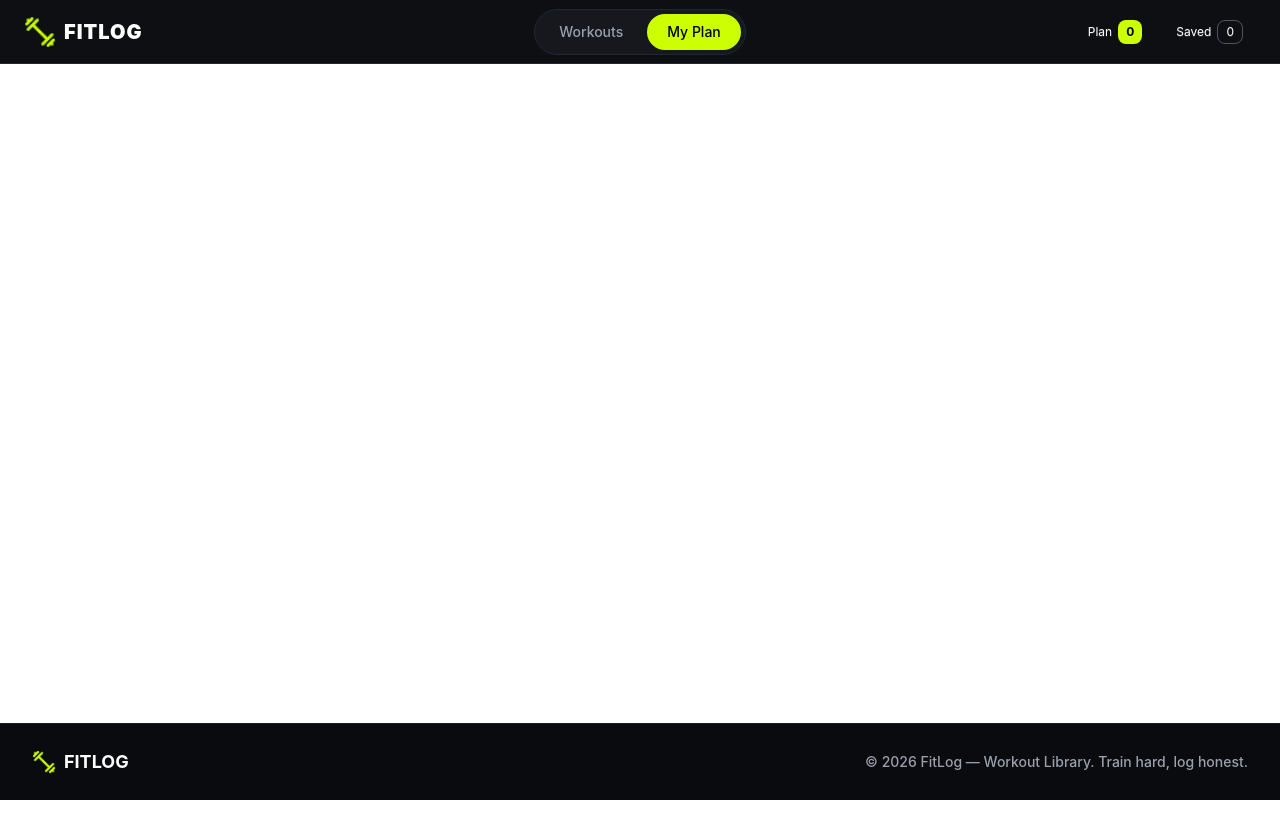
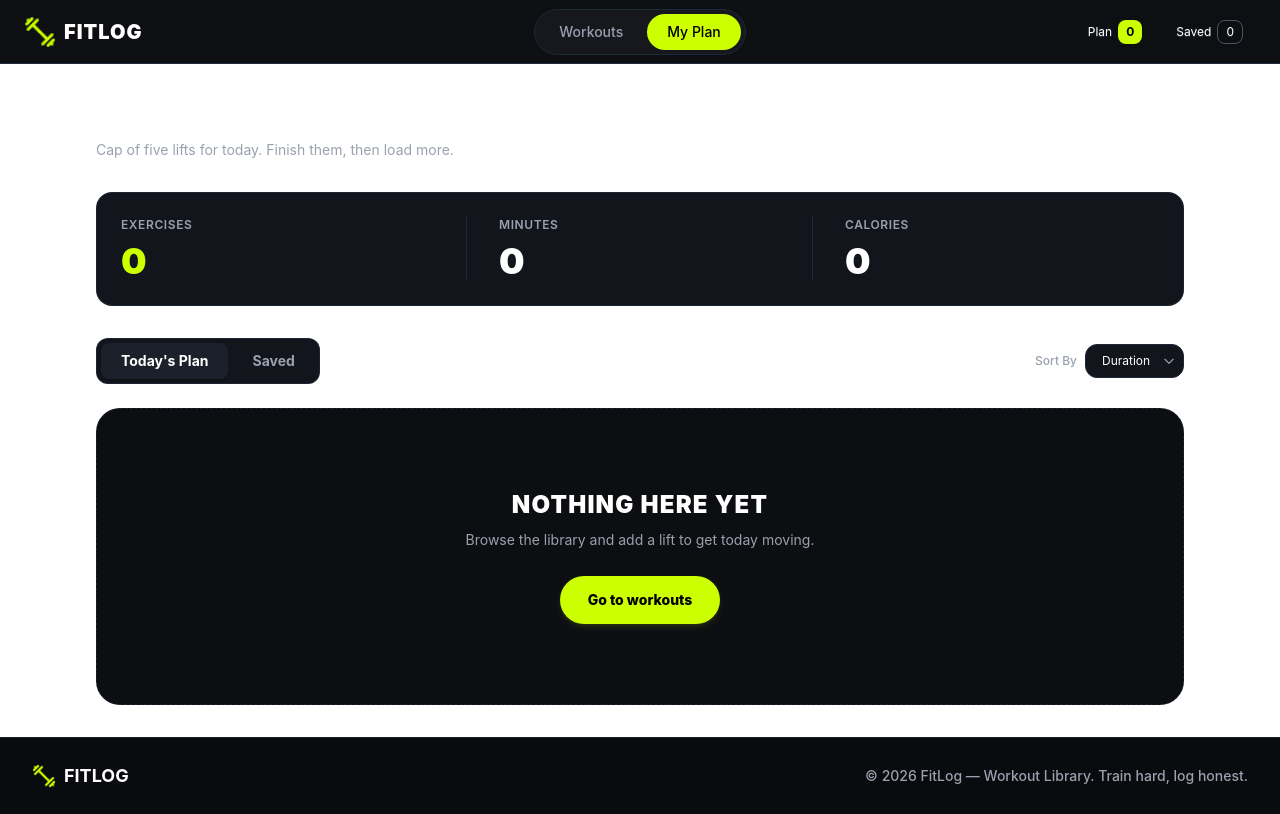
Before and after one commit to nayanhalder730/fit-log-projects, a Next.js app: page /my-plan in a window 1280 px wide. Built offline with nearby package versions, Linux system fonts and the light colour scheme.

Commit message:
my plan section ar almost creat and all functionality ar working

```diff
--- a/src/app/my-plan/page.tsx
+++ b/src/app/my-plan/page.tsx
@@ -1,22 +1,259 @@
+
 "use client";
 
-import MyPlanDetailsCard from "@/components/homePage/MyPlanDetailsCard";
 import { useWorkoutContext } from "@/contex/WorkoutContex";
+import Link from "next/link";
+import React, { useEffect, useState } from "react";
+import MyPlanDetailCard from "@/components/homePage/MyPlanDetailsCard";
 
 const MyPlanPage = () => {
-  const { todayWorkout, savedWorkout } = useWorkoutContext();
+  const {
+    todayWorkout,
+    setTodayWorkout,
+    savedWorkout,
+    setSavedWorkout,
+  } = useWorkoutContext();
 
-  console.log("Today Workout:", todayWorkout);
-  console.log("Saved Workout:", savedWorkout);
+  const [activeTab, setActiveTab] = useState<"today" | "saved">("today");
+  const [isLoading, setIsLoading] = useState(true);
+  const [sortBy, setSortBy] = useState<
+    "duration" | "calories" | "rating"
+  >("duration");
+  const [toast, setToast] = useState("");
+
+  useEffect(() => {
+    const timer = setTimeout(() => {
+      setIsLoading(false);
+    }, 400);
+
+    return () => clearTimeout(timer);
+  }, []);
+
+  const showToast = (message: string) => {
+    setToast(message);
+
+    setTimeout(() => {
+      setToast("");
+    }, 2000);
+  };
+
+  const rawList =
+    activeTab === "today" ? todayWorkout : savedWorkout;
+
+  const totalExercises = rawList.length;
+
+  const totalMinutes = rawList.reduce(
+    (acc, item) => acc + (item.duration || 0),
+    0
+  );
+
+  const totalCalories = rawList.reduce(
+    (acc, item) => acc + (item.caloriesBurned || 0),
+    0
+  );
+
+  const currentList = [...rawList].sort((a, b) => {
+    if (sortBy === "duration") {
+      return (b.duration || 0) - (a.duration || 0);
+    }
+
+    if (sortBy === "calories") {
+      return (b.caloriesBurned || 0) - (a.caloriesBurned || 0);
+    }
+
+    if (sortBy === "rating") {
+      return (b.rating || 0) - (a.rating || 0);
+    }
+
+    return 0;
+  });
+
+  const handleDone = (id: string | number) => {
+    if (activeTab === "today") {
+      setTodayWorkout((prev) =>
+        prev.filter((item) => item.id !== id)
+      );
+    } else {
+      setSavedWorkout((prev) =>
+        prev.filter((item) => item.id !== id)
+      );
+    }
+
+    showToast("Workout marked as done!");
+  };
+
+  const handleRemove = (id: string | number) => {
+    if (activeTab === "today") {
+      setTodayWorkout((prev) =>
+        prev.filter((item) => item.id !== id)
+      );
+    } else {
+      setSavedWorkout((prev) =>
+        prev.filter((item) => item.id !== id)
+      );
+    }
+
+    showToast("Workout removed!");
+  };
 
   return (
-    <div>
-      {
-        todayWorkout.map((workout) => (
-          <MyPlanDetailsCard key={workout.id} workout={workout} />
-        ))
-      }
+    <div className="w-full max-w-6xl mx-auto px-4 py-8 sm:px-6 lg:px-8 text-white">
+      <div className="mb-8">
+        <h1 className="text-3xl sm:text-4xl font-black uppercase tracking-wider text-white">
+          MY PLAN
+        </h1>
 
+        <p className="text-gray-400 text-sm mt-1">
+          Cap of five lifts for today. Finish them, then load more.
+        </p>
+      </div>
+
+      <div className="bg-[#12151c] border border-gray-800/80 rounded-2xl p-6 mb-8 grid grid-cols-1 md:grid-cols-3 gap-6 md:gap-0 divide-y md:divide-y-0 md:divide-x divide-gray-800">
+        <div className="flex flex-col justify-center md:px-6 first:pl-0">
+          <span className="text-xs uppercase font-semibold text-gray-400 tracking-wider">
+            Exercises
+          </span>
+
+          <span className="text-4xl font-black text-[#ccff00] mt-2">
+            {totalExercises}
+          </span>
+        </div>
+
+        <div className="flex flex-col justify-center pt-4 md:pt-0 md:px-8">
+          <span className="text-xs uppercase font-semibold text-gray-400 tracking-wider">
+            Minutes
+          </span>
+
+          <span className="text-4xl font-black text-white mt-2">
+            {totalMinutes}
+          </span>
+        </div>
+
+        <div className="flex flex-col justify-center pt-4 md:pt-0 md:px-8">
+          <span className="text-xs uppercase font-semibold text-gray-400 tracking-wider">
+            Calories
+          </span>
+
+          <span className="text-4xl font-black text-white mt-2">
+            {totalCalories}
+          </span>
+        </div>
+      </div>
+
+      <div className="flex flex-col sm:flex-row items-start sm:items-center justify-between gap-4 mb-6">
+        <div className="bg-[#12151c] border border-gray-800/80 p-1 rounded-xl flex items-center gap-1">
+          <button
+            type="button"
+            onClick={() => setActiveTab("today")}
+            className={`px-5 py-2 rounded-lg text-xs sm:text-sm font-bold transition-all cursor-pointer ${
+              activeTab === "today"
+                ? "bg-[#1c202b] text-white shadow-sm"
+                : "text-gray-400 hover:text-white"
+            }`}
+          >
+            Today's Plan
+          </button>
+
+          <button
+            type="button"
+            onClick={() => setActiveTab("saved")}
+            className={`px-5 py-2 rounded-lg text-xs sm:text-sm font-bold transition-all cursor-pointer ${
+              activeTab === "saved"
+                ? "bg-[#1c202b] text-white shadow-sm"
+                : "text-gray-400 hover:text-white"
+            }`}
+          >
+            Saved
+          </button>
+        </div>
+
+        <div className="flex items-center gap-2 self-end sm:self-auto">
+          <span className="text-xs text-gray-400 font-medium">
+            Sort By
+          </span>
+
+          <div className="relative">
+            <select
+              value={sortBy}
+              onChange={(e) =>
+                setSortBy(
+                  e.target.value as
+                    | "duration"
+                    | "calories"
+                    | "rating"
+                )
+              }
+              className="bg-[#12151c] border border-gray-800 text-xs text-white rounded-xl px-4 py-2 pr-8 appearance-none focus:outline-none cursor-pointer"
+            >
+              <option value="duration">Duration</option>
+              <option value="calories">Calories</option>
+              <option value="rating">Rating</option>
+            </select>
+
+            <div className="pointer-events-none absolute inset-y-0 right-0 flex items-center px-2 text-gray-400">
+              <svg
+                className="w-3.5 h-3.5"
+                fill="none"
+                stroke="currentColor"
+                viewBox="0 0 24 24"
+              >
+                <path
+                  strokeLinecap="round"
+                  strokeLinejoin="round"
+                  strokeWidth="2"
+                  d="M19 9l-7 7-7-7"
+                />
+              </svg>
+            </div>
+          </div>
+        </div>
+      </div>
+
+      {isLoading ? (
+        <div className="border border-dashed border-gray-800/80 rounded-3xl p-20 text-center">
+          <p className="text-gray-400 text-sm font-semibold animate-pulse">
+            Loading workouts…
+          </p>
+        </div>
+      ) : currentList.length === 0 ? (
+        <div className="border border-dashed border-gray-800/80 bg-[#0d0e12] rounded-3xl p-12 sm:p-20 text-center flex flex-col items-center justify-center">
+          <h3 className="text-xl sm:text-2xl font-black uppercase tracking-wider text-white mb-2">
+            NOTHING HERE YET
+          </h3>
+
+          <p className="text-gray-400 text-xs sm:text-sm max-w-md mb-6 leading-relaxed">
+            Browse the library and add a lift to get today moving.
+          </p>
+
+          <Link
+            href="/"
+            className="bg-[#ccff00] hover:bg-[#b8e600] text-black font-extrabold text-xs sm:text-sm px-7 py-3.5 rounded-full transition-all shadow-md shadow-[#ccff00]/10"
+          >
+            Go to workouts
+          </Link>
+        </div>
+      ) : (
+        <div className="flex flex-col gap-4">
+          {currentList.map((item) => (
+            <MyPlanDetailCard
+              key={item.id}
+              item={item}
+              onDone={handleDone}
+              onRemove={handleRemove}
+            />
+          ))}
+        </div>
+      )}
+
+      {toast && (
+        <div className="fixed bottom-6 right-6 z-50 bg-[#12151c] border border-gray-700 text-white px-5 py-3 rounded-xl shadow-lg flex items-center gap-2">
+          <span className="text-[#ccff00] font-bold">✓</span>
+
+          <span className="text-sm font-semibold">
+            {toast}
+          </span>
+        </div>
+      )}
     </div>
   );
 };
--- a/src/contex/WorkoutContex.tsx
+++ b/src/contex/WorkoutContex.tsx
@@ -8,6 +8,9 @@ interface WorkoutContextType {
   setTodayWorkout: React.Dispatch<React.SetStateAction<IWorkout[]>>;
   savedWorkout: IWorkout[];
   setSavedWorkout: React.Dispatch<React.SetStateAction<IWorkout[]>>;
+  removeWorkoutFromToday: (id: string | number) => void;
+  removeWorkoutFromSaved: (id: string | number) => void;
+  markAsDone: (id: string | number) => void;
 }
 
 export const WorkoutContext = createContext<WorkoutContextType | undefined>(
@@ -22,11 +25,34 @@ const WorkoutProvider = ({ children }: WorkoutContextProps) => {
   const [todayWorkout, setTodayWorkout] = useState<IWorkout[]>([]);
   const [savedWorkout, setSavedWorkout] = useState<IWorkout[]>([]);
 
+  const removeWorkoutFromToday = (id: string | number) => {
+    setTodayWorkout((prev) =>
+      prev.filter((item) => (item.id ?? item._id) !== id)
+    );
+  };
+
+  const removeWorkoutFromSaved = (id: string | number) => {
+    setSavedWorkout((prev) =>
+      prev.filter((item) => (item.id ?? item._id) !== id)
+    );
+  };
+
+  const markAsDone = (id: string | number) => {
+    setTodayWorkout((prev) =>
+      prev.map((item) =>
+        (item.id ?? item._id) === id ? { ...item, completed: true } : item
+      )
+    );
+  };
+
   const sharedState = {
     todayWorkout,
     setTodayWorkout,
     savedWorkout,
     setSavedWorkout,
+    removeWorkoutFromToday,
+    removeWorkoutFromSaved,
+    markAsDone,
   };
 
   return (
```
Also changed, not shown: src/components/homePage/MyPlanDetailsCard.tsx (+101 -52 lines).
